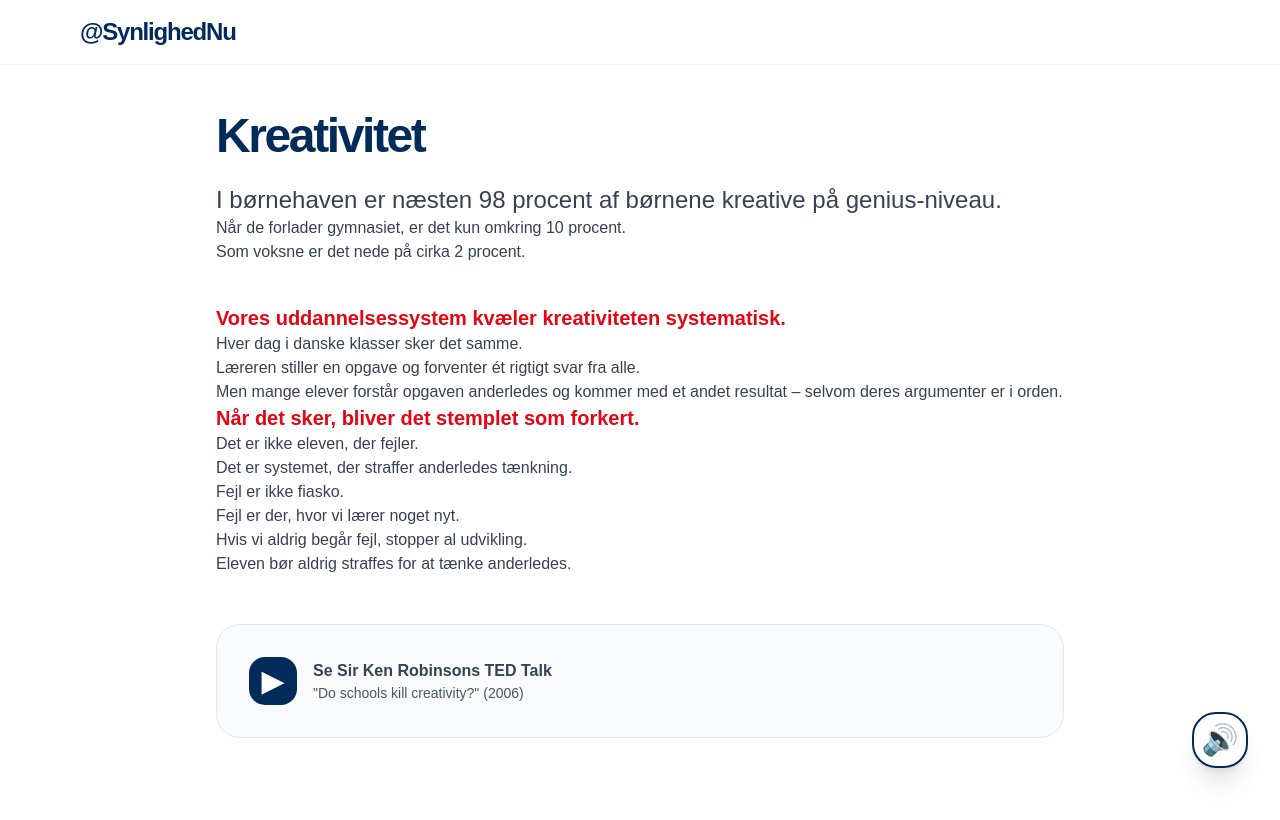
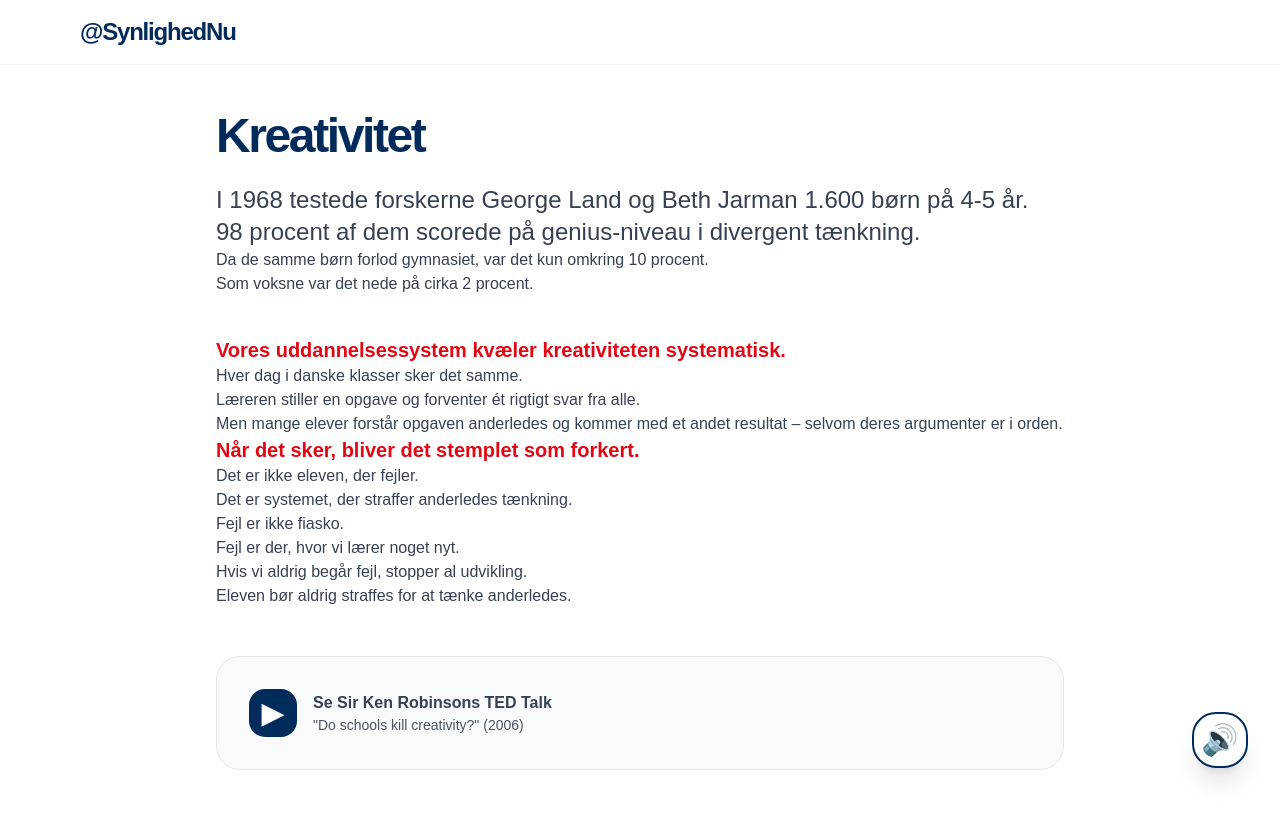
Before and after one commit to synlighed-nu/synlighed-nu-clean, a Next.js app: page /kreativitet in a window 1280 px wide. Shown: the top 820 px of the page. Built offline with nearby package versions, Linux system fonts and the light colour scheme.

Commit message:
Update page.tsx

```diff
--- a/app/kreativitet/page.tsx
+++ b/app/kreativitet/page.tsx
@@ -12,12 +12,13 @@ export default function KreativitetPage() {
 
         <div className="prose prose-lg max-w-none text-gray-700">
           <p className="text-2xl font-medium">
-            I børnehaven er næsten 98 procent af børnene kreative på genius-niveau.
+            I 1968 testede forskerne George Land og Beth Jarman 1.600 børn på 4-5 år.<br />
+            98 procent af dem scorede på genius-niveau i divergent tænkning.
           </p>
 
           <p>
-            Når de forlader gymnasiet, er det kun omkring 10 procent.<br />
-            Som voksne er det nede på cirka 2 procent.
+            Da de samme børn forlod gymnasiet, var det kun omkring 10 procent.<br />
+            Som voksne var det nede på cirka 2 procent.
           </p>
 
           <p className="text-xl font-semibold text-[#E30613] mt-10">
@@ -36,10 +37,12 @@ export default function KreativitetPage() {
           <p className="text-xl font-semibold text-[#E30613]">
             Når det sker, bliver det stemplet som forkert.
           </p>
+
           <p>
             Det er ikke eleven, der fejler.<br />
             Det er systemet, der straffer anderledes tænkning.
           </p>
+
           <p>
             Fejl er ikke fiasko.<br />
             Fejl er der, hvor vi lærer noget nyt.
```
